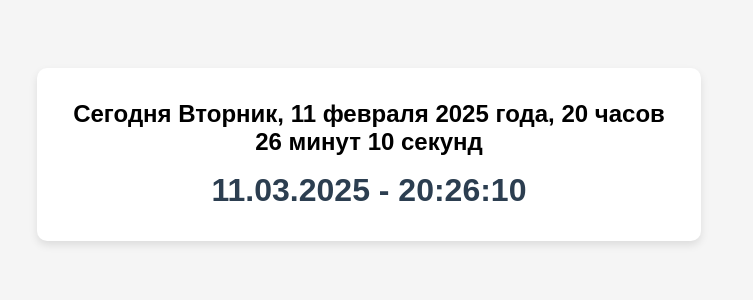
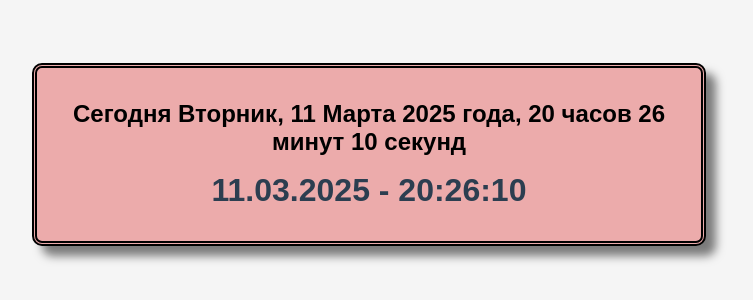
Before and after one commit to infinitenausea/JSpractice, a plain HTML site: page index.html in a window 1280 px wide. Shown: the part 246-546 px from the top of the page, without its empty margins (271-1024 px from the left). Drawn offline with Linux system fonts and the light colour scheme.

Commit message:
corrected styles, added months array

```diff
--- a/script.js
+++ b/script.js
@@ -1,6 +1,7 @@
 // Функция для правильного склонения часов
 function getHourCase(hour) {
     // Приводим к остатку от деления на 100, чтобы правильно обрабатывать числа больше 100
+    // Защита от необычных входных данных + универсальность использования
     hour = hour % 100;
 
     // Особые случаи для чисел от 11 до 14
@@ -32,6 +33,16 @@ function getDayName(dayIndex) {
         "Среда", "Четверг", "Пятница", "Суббота"
     ];
     return days[dayIndex];
+}
+
+// Получение названия месяца
+function getMonthName(monthIndex) {
+    const months = [
+        "Января", "Февраля", "Марта",
+        "Апреля", "Мая", "Июня", "Июля", "Августа",
+        "Сентября", "Октября", "Ноября", "Декабря"
+    ];
+    return months[monthIndex];
 }
 
 // Функция для правильного склонения минут
@@ -85,7 +96,7 @@ function updateTime() {
     const dayName = getDayName(now.getDay());
 
     // Формат (а)
-    const fullDate = `Сегодня ${dayName}, ${day} февраля ${year} года, ${hour} ${getHourCase(hour)} ${minute} ${getMinuteCase(minute)} ${second} ${getSecondCase(second)}`;
+    const fullDate = `Сегодня ${dayName}, ${day} ${getMonthName(month-1)} ${year} года, ${hour} ${getHourCase(hour)} ${minute} ${getMinuteCase(minute)} ${second} ${getSecondCase(second)}`;
 
     // Формат (б)
     const shortDate = `${addZero(day)}.${addZero(month)}.${year} - ${addZero(hour)}:${addZero(minute)}:${addZero(second)}`;
--- a/style.css
+++ b/style.css
@@ -10,20 +10,22 @@ body {
 }
 .container {
     text-align: center;
-    background-color: white;
-    padding: 2rem;
+    background-color: rgb(236, 171, 171);
+    padding: 32px;
     border-radius: 10px;
-    box-shadow: 0 4px 8px rgba(0, 0, 0, 0.1);
+    border-style: double;
+    border-width: 5px;
+    box-shadow: 10px 10px 10px rgba(0, 0, 0, 0.5);
     max-width: 600px;
     width: 90%;
 }
 .date-full {
-    font-size: 1.5rem;
-    margin-bottom: 1rem;
+    font-size: 24px;
+    margin-bottom: 16px;
     font-weight: bold;
 }
 .date-short {
-    font-size: 2rem;
+    font-size: 32px;
     font-weight: bold;
     color: #2c3e50;
 }
```
